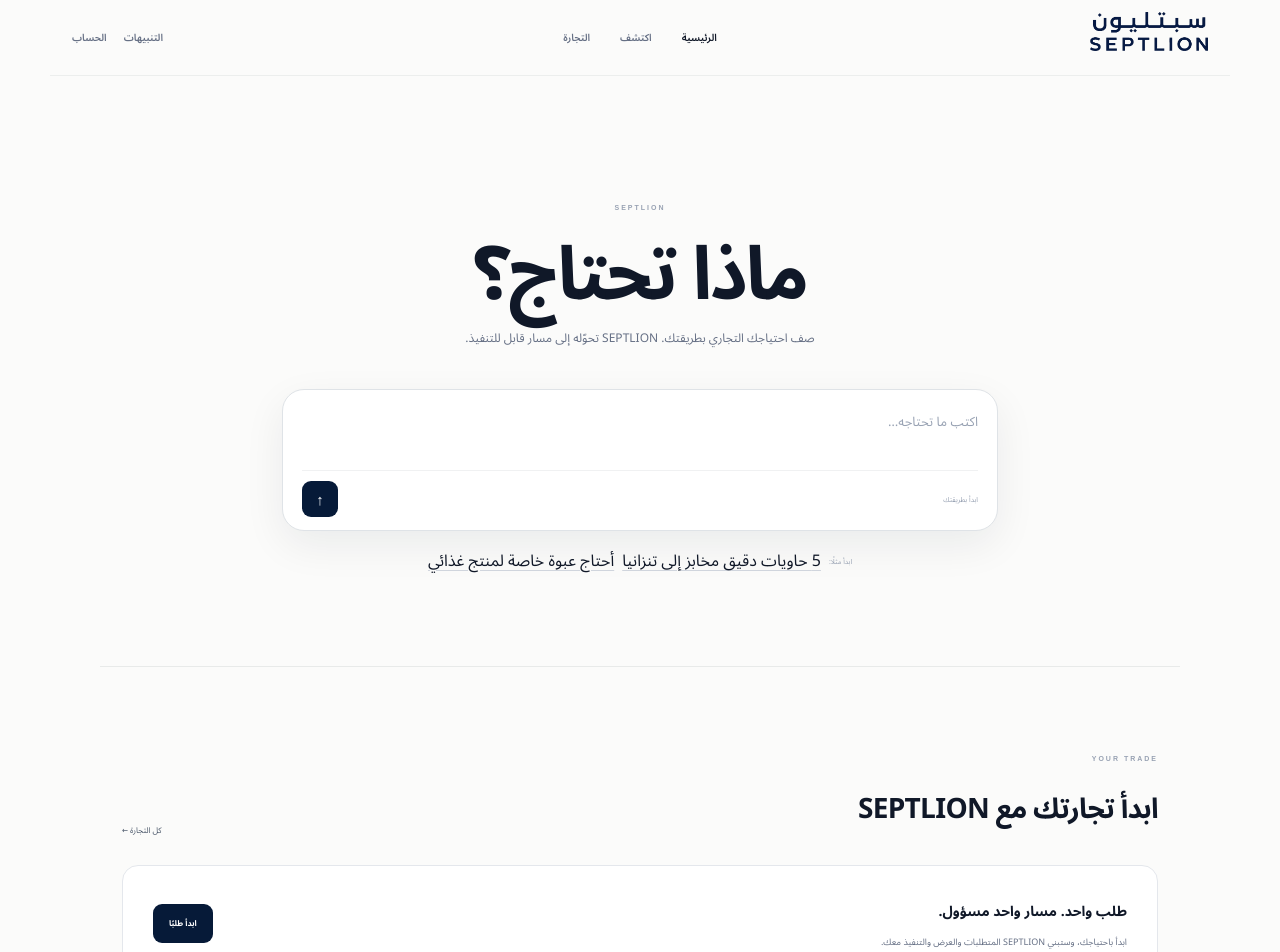
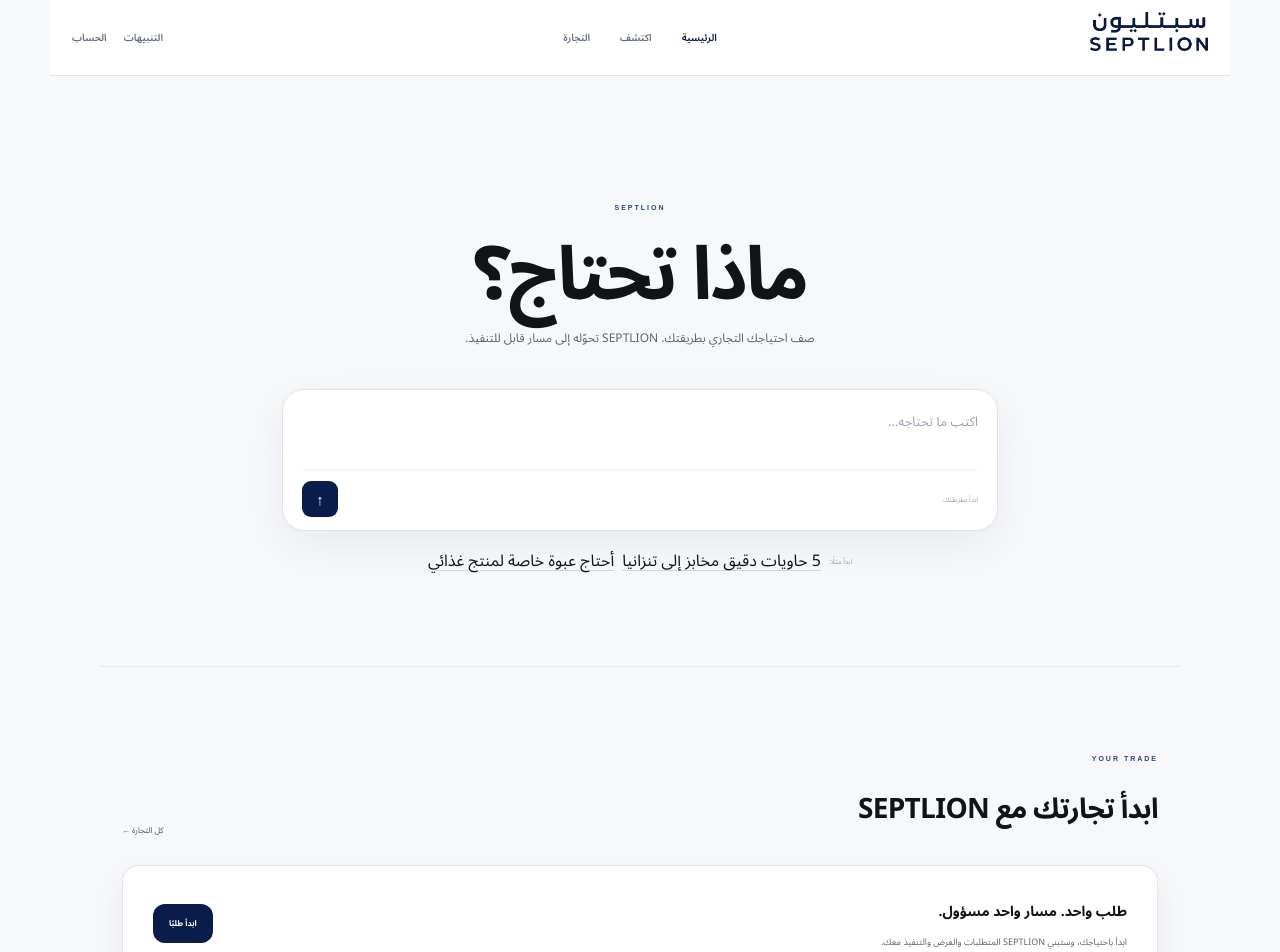
Before and after one commit to moaztepia-tech/Septlion-, a Next.js app in the folder apps/web/: page / in a window 1280 px wide. Shown: the top 952 px of the page. Built offline with nearby package versions, Linux system fonts and the light colour scheme.

Commit message:
brand: unify platform generations under SEPTLION design system v1

```diff
--- a/apps/web/app/platform-v1.css
+++ b/apps/web/app/platform-v1.css
@@ -105,3 +105,72 @@
 
 /* Review fixes */
 .home-composer{width:100%;text-align:inherit;font:inherit;cursor:pointer}.home-starts button{border:0;background:transparent;padding:0;color:inherit;font:inherit;cursor:pointer;text-decoration:underline;text-decoration-color:#d0d5dd;text-underline-offset:4px}.qualified-card a{display:inline-flex;align-items:center;justify-content:center;text-decoration:none;background:#061a38;color:#fff;border-radius:9px;padding:10px 14px;font-size:10px;font-weight:700}.chat-msg.assistant>div{margin-inline-start:0}
+
+
+/* =========================================================
+   SEPTLION DESIGN SYSTEM v1 — canonical production override
+   One master brand • Neutral-first • Quiet authority
+   ========================================================= */
+:root{
+ --sl-navy:#0A1C4A;--sl-deep:#06112E;--sl-navy-800:#10295F;--sl-navy-600:#27467A;
+ --sl-navy-300:#91A5C8;--sl-navy-100:#E8EDF5;--sl-navy-50:#F5F7FB;
+ --sl-ink:#111318;--sl-muted:#5D6470;--sl-line:#E1E4E9;--sl-canvas:#F7F8FA;--sl-white:#FFFFFF;
+ --sl-success:#16845B;--sl-warning:#B66A0A;--sl-critical:#C43D3D;--sl-info:#2864B4;
+ --sl-radius-sm:8px;--sl-radius-md:12px;--sl-radius-lg:16px;
+ --sl-shadow:0 12px 32px rgba(6,17,46,.055);
+ --v1-navy:var(--sl-navy);--v1-ink:var(--sl-ink);--v1-muted:var(--sl-muted);--v1-line:var(--sl-line);--v1-bg:var(--sl-canvas);
+ --s3-navy:var(--sl-navy);--s3-ink:var(--sl-ink);--s3-muted:var(--sl-muted);--s3-line:var(--sl-line);--s3-canvas:var(--sl-canvas);
+}
+.v1-app,.buyer-app,.v3-app,.product-home,.chat-ai,.dw,.dw-login{
+ font-family:"Noto Sans Arabic",Inter,Arial,sans-serif!important;
+ background:var(--sl-canvas)!important;color:var(--sl-ink)!important;
+}
+[dir="ltr"] .v1-app,[dir="ltr"] .buyer-app,[dir="ltr"] .v3-app,[dir="ltr"] .product-home{
+ font-family:Inter,"Noto Sans Arabic",Arial,sans-serif!important;
+}
+.v1-topbar,.buyer-top,.v3-top,.product-top,.trade-top{
+ background:rgba(255,255,255,.94)!important;border-color:var(--sl-line)!important;
+ box-shadow:none!important;backdrop-filter:blur(20px);
+}
+.v1-tabs,.trade-subnav{background:var(--sl-white)!important;border-color:var(--sl-line)!important}
+.v1-tabs button.active,.v1-bottom-nav .active,.buyer-nav a.active,.v3-mobile-nav a.active,
+.product-top nav a.active,.trade-subnav a.active{color:var(--sl-navy)!important;border-color:var(--sl-navy)!important}
+.v1-primary,.primary-link,.home-empty>a,.home-composer b,.qualified-card a,.qualified-card button,
+.chat-send,.v3-ask,.stagebar span.on i,.status-pill.on{
+ background:var(--sl-navy)!important;border-color:var(--sl-navy)!important;color:#fff!important;
+}
+.v1-product,.request-list,.notice-list,.settings-list,.document-list,.request-summary,.offer-hero,
+.action-card,.receive-card,.memory-card,.execution-head,.profile-card,.timeline,.lock-card,
+.execution-track,.document-card,.home-empty,.home-recents>a,.home-categories>a,.chat-composer,
+.qualified-card,.feed-context-card{
+ background:var(--sl-white)!important;border-color:var(--sl-line)!important;
+ box-shadow:var(--sl-shadow)!important;
+}
+.v1-product,.request-list,.notice-list,.settings-list,.document-list,.request-summary,.offer-hero,
+.action-card,.receive-card,.memory-card,.execution-head,.profile-card,.timeline,.lock-card,
+.execution-track,.document-card,.home-empty,.home-recents>a,.home-categories>a,.qualified-card,.feed-context-card{
+ border-radius:var(--sl-radius-lg)!important;
+}
+.v1-choice button,.v1-counter,.v1-destination,.v1-sheet>input,.v1-identity label input,
+.primary-link,.secondary-link,.home-empty>a,.qualified-card a,.qualified-card button,.chat-send{
+ border-radius:var(--sl-radius-md)!important;
+}
+.v1-product-copy>small,.v1-section-head small,.section-intro>small,.offer-hero>small,
+.execution-head>small,.receive-card>small,.memory-card>small,.action-card>small,
+.product-hero-copy>small,.home-section-title small{color:var(--sl-navy-600)!important}
+.v1-product-copy p,.section-intro p,.offer-hero p,.execution-head p,.receive-card>p,
+.action-card>p,.product-hero-copy p,.home-empty p,.home-recents p,.home-categories small{
+ color:var(--sl-muted)!important;
+}
+.status-pill{background:var(--sl-navy-100)!important;color:var(--sl-navy)!important}
+.v1-error,.dw-error{color:var(--sl-critical)!important}
+.home-composer{box-shadow:0 14px 40px rgba(6,17,46,.06)!important}
+.home-composer:focus-visible,.chat-composer:focus-within{border-color:var(--sl-navy-300)!important;box-shadow:0 0 0 3px var(--sl-navy-100)!important}
+.product-hero h1,.chat-welcome h1,.section-intro h1,.offer-hero h1,.execution-head h1,.action-card h1{
+ color:var(--sl-ink)!important;font-weight:700!important;
+}
+.product-footer{color:var(--sl-muted)!important}
+.product-footer p{font-family:Inter,"Noto Sans Arabic",Arial,sans-serif}
+@media(prefers-color-scheme:dark){
+ .sl-dark-auto{--sl-canvas:#060B16;--sl-white:#0C1424;--sl-ink:#F5F7FA;--sl-muted:#AAB3C2;--sl-line:#253047}
+}
```
